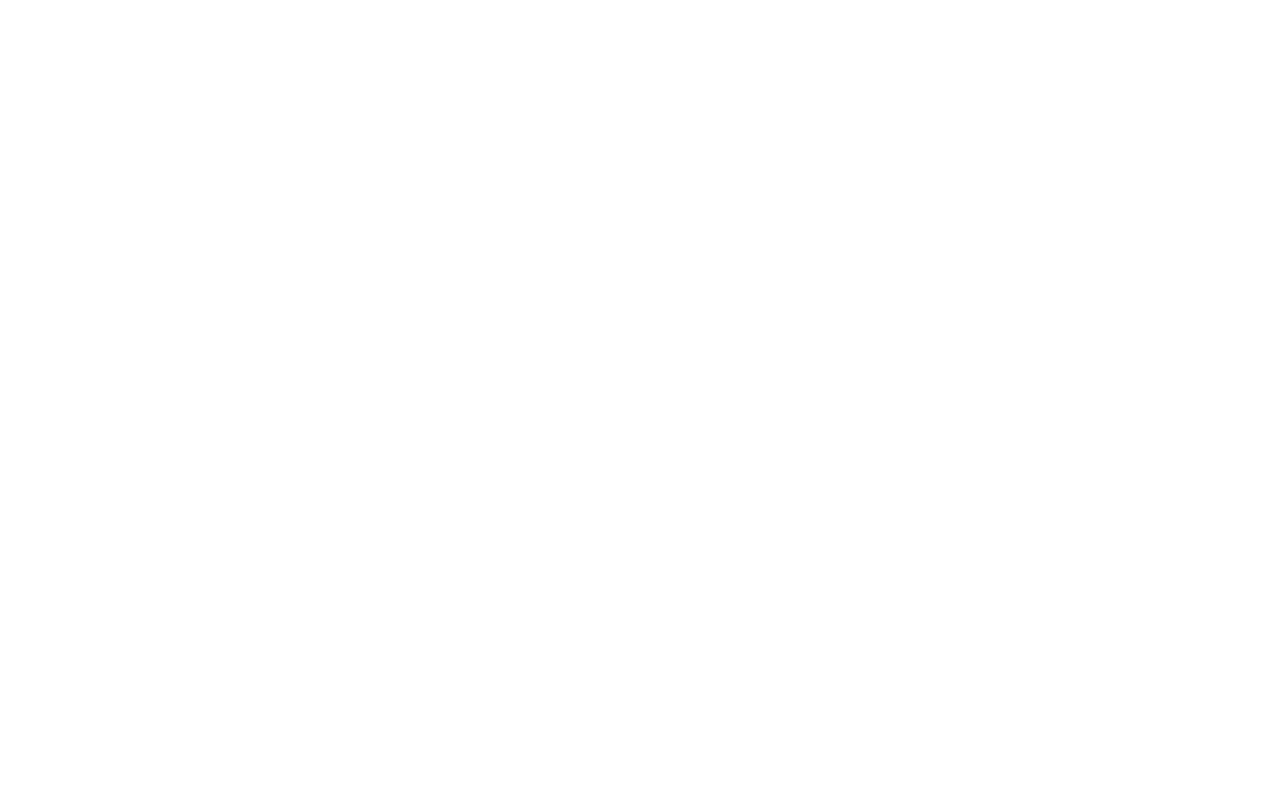
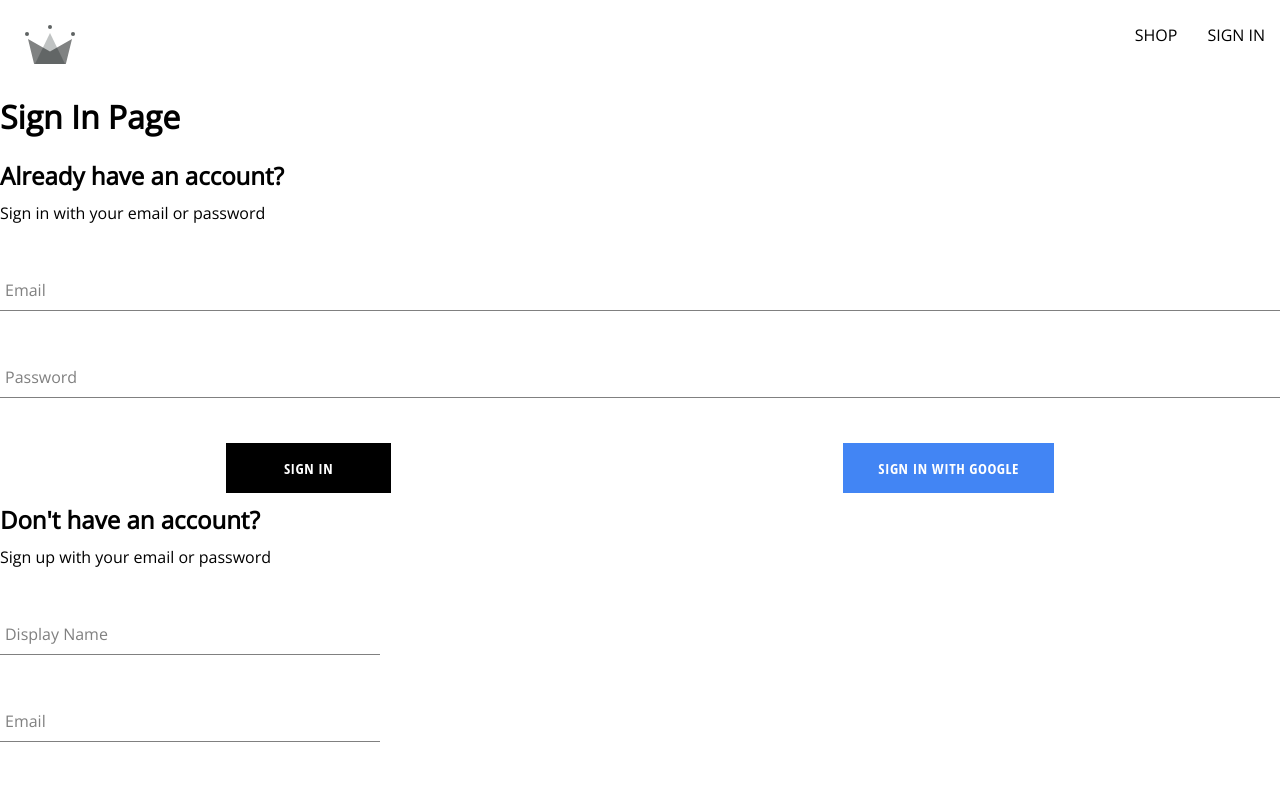
Before and after one commit to mcbrownc/penny-farthing-parts, a React (Create React App) app: page /auth in a window 1280 px wide. Before the commit this address had no page. Shown: the top 800 px of the page. Built offline with nearby package versions, Linux system fonts and the light colour scheme.

Commit message:
Added sign in form

```diff
--- a/src/App.js
+++ b/src/App.js
@@ -2,7 +2,7 @@
 
 import Home from './routes/home/home.component';
 import NavBar from './routes/navbar/navbar.component';
-import SignIn from './routes/sign-in/sign-in.component';
+import Authentication from './routes/sign-in/authentication.component';
 
 const Shop = () => {
   return <h1>I am the shop page</h1>
@@ -14,7 +14,7 @@
       <Route path='/' element={<NavBar />}>
         <Route index element={<Home />}/>
         <Route path='shop' element={<Shop />} />
-        <Route path='sign-in' element={<SignIn />} />
+        <Route path='auth' element={<Authentication />} />
       </Route>
     </Routes>
   )
--- a/src/components/button/button.component.jsx
+++ b/src/components/button/button.component.jsx
@@ -8,7 +8,7 @@
 
 const Button = ({ children, buttonType, ...otherProps }) => {
   return (
-    <button className={`button-container ${BUTTON_TYPE_CLASSES}[buttonType]`} {...otherProps}>{children}</button>
+    <button className={`button-container ${BUTTON_TYPE_CLASSES[buttonType]}`} {...otherProps}>{children}</button>
   )
 }
 
--- a/src/components/sign-in/sign-in-form.component.jsx
+++ b/src/components/sign-in/sign-in-form.component.jsx
@@ -1,70 +1,78 @@
-// import { useState } from "react";
+import { useState } from "react";
 
-// import FormInput from "../form-input/form-input.component";
-// import Button from "../button/button.component";
+import FormInput from "../form-input/form-input.component";
+import Button from "../button/button.component";
 
-// const defaultFormFields = {
-//   email: '',
-//   password: '',
-// }
+import './sign-in-form.styles.scss';
 
-// const SignInForm = () => {
-//   const [formFields, setFormFields] = useState(defaultFormFields);
-//   const { email, password } = formFields;
+import {
+  signInWithGooglePopup,
+  createUserDocumentFromAuth
+} from '../../utils/firebase/firebase.utils';
 
-//   const resetFormFields = () => {
-//     setFormFields(defaultFormFields);
-//   }
+const defaultFormFields = {
+  email: '',
+  password: '',
+}
 
-//   const handleSubmit = async (event) => {
-//     event.preventDefault();
+const SignInForm = () => {
+  const [formFields, setFormFields] = useState(defaultFormFields);
+  const { email, password } = formFields;
 
-//     // try {
-//     //   const { user } = await createAuthUserWithEmailAndPassword(email, password);
-//     //   await createUserDocumentFromAuth(user, { displayName });
-//     //   resetFormFields();
-//     // } catch (error) {
-//     //   if (error.code === 'auth/email-already-in-use') {
-//     //     alert('Cannot create user, email already in use');
-//     //   } else {
-//     //     console.log('user creation encountered an error: ', error)
-//     //   }
-//     // }
-//   }
+  const resetFormFields = () => {
+    setFormFields(defaultFormFields);
+  }
 
-//   const handleChange = (event) => {
-//     const { name, value } = event.target;
+  const signInWithGoogle = async () => {
+    const { user } = await signInWithGooglePopup();
+    await createUserDocumentFromAuth(user);
+  }
 
-//     setFormFields({...formFields, [name]: value})
-//   }
+  const handleSubmit = async (event) => {
+    event.preventDefault();
 
-//   return (
-//     <div className="sign-in-container">
-//       <h2>I already have an account</h2>
-//       <span>Sign in with your email or password</span>
-//       <form onSubmit={handleSubmit}>
-//         <FormInput
-//           label="Email"
-//           type="email"
-//           onChange={handleChange}
-//           name="email"
-//           value={email}
-//           required
-//         />
-//         <FormInput
-//           label="Password"
-//           type="password"
-//           onChange={handleChange}
-//           name="password"
-//           value={password}
-//           required
-//         />
-//         <Button type="submit">Sign In</Button>
-//         <Button type="submit" className="">Sign In With Google</Button>
-//       </form>
-//     </div>
-//   )
+    try {
 
-// }
+    } catch (error) {
 
-// export default SignInForm;
+    }
+  }
+
+  const handleChange = (event) => {
+    const { name, value } = event.target;
+
+    setFormFields({...formFields, [name]: value})
+  }
+
+  return (
+    <div className="sign-in-container">
+      <h2>Already have an account?</h2>
+      <span>Sign in with your email or password</span>
+      <form onSubmit={handleSubmit}>
+        <FormInput
+          label="Email"
+          type="email"
+          onChange={handleChange}
+          name="email"
+          value={email}
+          required
+        />
+        <FormInput
+          label="Password"
+          type="password"
+          onChange={handleChange}
+          name="password"
+          value={password}
+          required
+        />
+        <div className="buttons-container">
+          <Button type="submit">Sign In</Button>
+          <Button buttonType='google' onClick={signInWithGoogle}>Sign In With Google</Button>
+        </div>
+      </form>
+    </div>
+  )
+
+}
+
+export default SignInForm;
--- /dev/null
+++ b/src/components/sign-in/sign-in-form.styles.scss
@@ -0,0 +1,14 @@
+.sign-up-container {
+  display: flex;
+  flex-direction: column;
+  width: 380px;
+}
+
+h2 {
+  margin: 10px 0;
+}
+
+.buttons-container {
+  display: flex;
+  justify-content: space-around;
+}
--- a/src/routes/navbar/navbar.component.jsx
+++ b/src/routes/navbar/navbar.component.jsx
@@ -16,7 +16,7 @@
           <Link className="nav-link" to='/shop'>
             SHOP
           </Link>
-          <Link className="nav-link" to='/sign-in'>
+          <Link className="nav-link" to='/auth'>
             SIGN IN
           </Link>
         </div>
--- a/src/routes/sign-in/sign-in.component.jsx
+++ b/src/routes/sign-in/authentication.component.jsx
@@ -8,23 +8,14 @@
 import SignUpForm from '../../components/sign-up-form/sign-up-form.component';
 import SignInForm from '../../components/sign-in/sign-in-form.component';
 
-const SignIn = () => {
-
-  const logGoogleUser = async () => {
-    const { user } = await signInWithGooglePopup();
-    const userDocRef = await createUserDocumentFromAuth(user);
-  }
-
+const Authentication = () => {
   return (
     <div>
-      {/* <h1>Sign In Page</h1>
-      <button onClick={logGoogleUser}>
-        Sign in with Google Popup
-      </button> */}
+      <h1>Sign In Page</h1>
       <SignInForm />
       <SignUpForm />
     </div>
   );
 };
 
-export default SignIn;
+export default Authentication;
```
